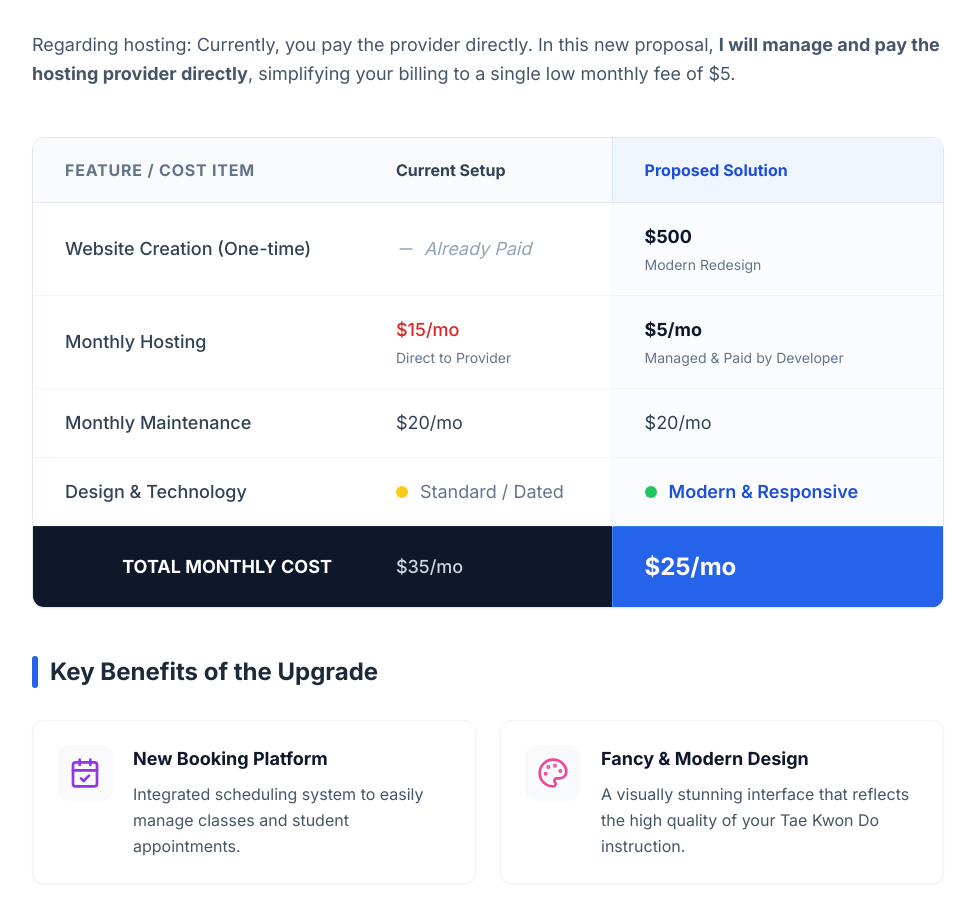
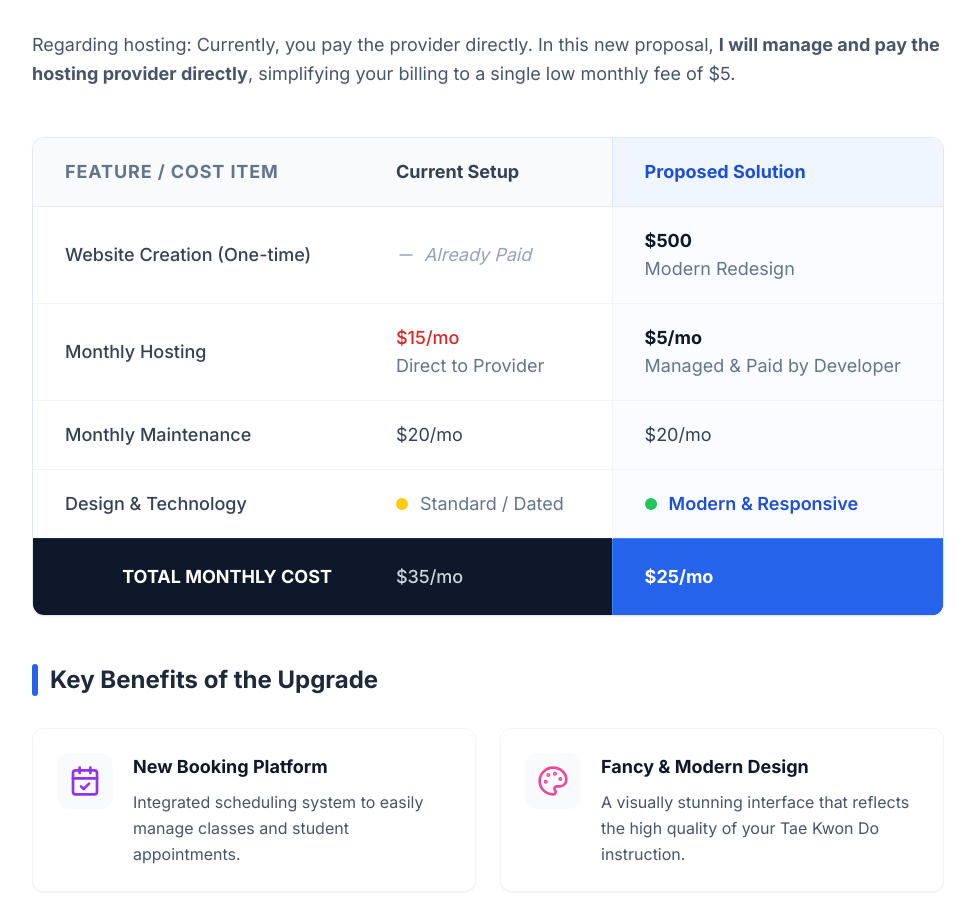
Before and after one commit to qiangcui/tigerleetkdquote, a React (Vite) app: page / in a window 1280 px wide. Shown: the part 860-1762 px from the top of the page, without its empty margins (152-1127 px from the left). Built offline with nearby package versions, Linux system fonts and the light colour scheme.

Commit message:
style: standardize comparison table font size to text-lg

```diff
--- a/components/ComparisonTable.tsx
+++ b/components/ComparisonTable.tsx
@@ -27,9 +27,9 @@ export const ComparisonTable: React.FC<ComparisonTableProps> = ({
       <table className="w-full text-left border-collapse">
         <thead>
           <tr className="bg-slate-50 border-b border-slate-200">
-            <th className="py-5 px-8 text-base font-bold text-slate-500 uppercase tracking-wider w-1/3">Feature / Cost Item</th>
-            <th className="py-5 px-8 text-base font-bold text-slate-700 w-1/4">Current Setup</th>
-            <th className="py-5 px-8 text-base font-bold text-blue-700 bg-blue-50 w-1/3 border-l border-blue-100">Proposed Solution</th>
+            <th className="py-5 px-8 text-lg font-bold text-slate-500 uppercase tracking-wider w-1/3">Feature / Cost Item</th>
+            <th className="py-5 px-8 text-lg font-bold text-slate-700 w-1/4">Current Setup</th>
+            <th className="py-5 px-8 text-lg font-bold text-blue-700 bg-blue-50 w-1/3 border-l border-blue-100">Proposed Solution</th>
           </tr>
         </thead>
         <tbody className="text-slate-700">
@@ -43,7 +43,7 @@ export const ComparisonTable: React.FC<ComparisonTableProps> = ({
             </td>
             <td className="py-5 px-8 font-bold bg-blue-50/30 border-l border-blue-50 text-slate-900 text-lg">
               ${newCreation}
-              <span className="block text-sm font-normal text-slate-500 mt-1">Modern Redesign</span>
+              <span className="block text-lg font-normal text-slate-500">Modern Redesign</span>
             </td>
           </tr>
 
@@ -52,19 +52,19 @@ export const ComparisonTable: React.FC<ComparisonTableProps> = ({
             <td className="py-5 px-8 font-medium text-lg">Monthly Hosting</td>
             <td className="py-5 px-8 text-red-600 font-medium text-lg">
               ${currentHosting}/mo
-              <span className="block text-sm font-normal text-slate-500 mt-1">
+              <span className="block text-lg font-normal text-slate-500">
                 Direct to Provider
               </span>
             </td>
             <td className={`py-5 px-8 font-bold bg-blue-50/30 border-l border-blue-50 text-lg ${clientHostingCost === 0 ? 'text-green-600' : 'text-slate-900'}`}>
               ${clientHostingCost}/mo
               {hostingDiscount > 0 ? (
-                <span className="block text-sm font-normal text-slate-500 mt-1">
+                <span className="block text-lg font-normal text-slate-500">
                   ${newHosting} value - Covered by Developer
                 </span>
               ) : (
-                <span className="block text-sm font-normal text-slate-500 mt-1">
-                   Managed & Paid by Developer
+                <span className="block text-lg font-normal text-slate-500">
+                  Managed & Paid by Developer
                 </span>
               )}
             </td>
@@ -102,7 +102,7 @@ export const ComparisonTable: React.FC<ComparisonTableProps> = ({
             <td className="py-6 px-8 font-medium text-slate-300 border-t border-slate-800 text-lg">
               ${currentTotalMonthly}/mo
             </td>
-            <td className="py-6 px-8 font-bold text-2xl bg-blue-600 border-t border-blue-500 border-l">
+            <td className="py-6 px-8 font-bold text-lg bg-blue-600 border-t border-blue-500 border-l">
               ${newTotalMonthly}/mo
             </td>
           </tr>
```
